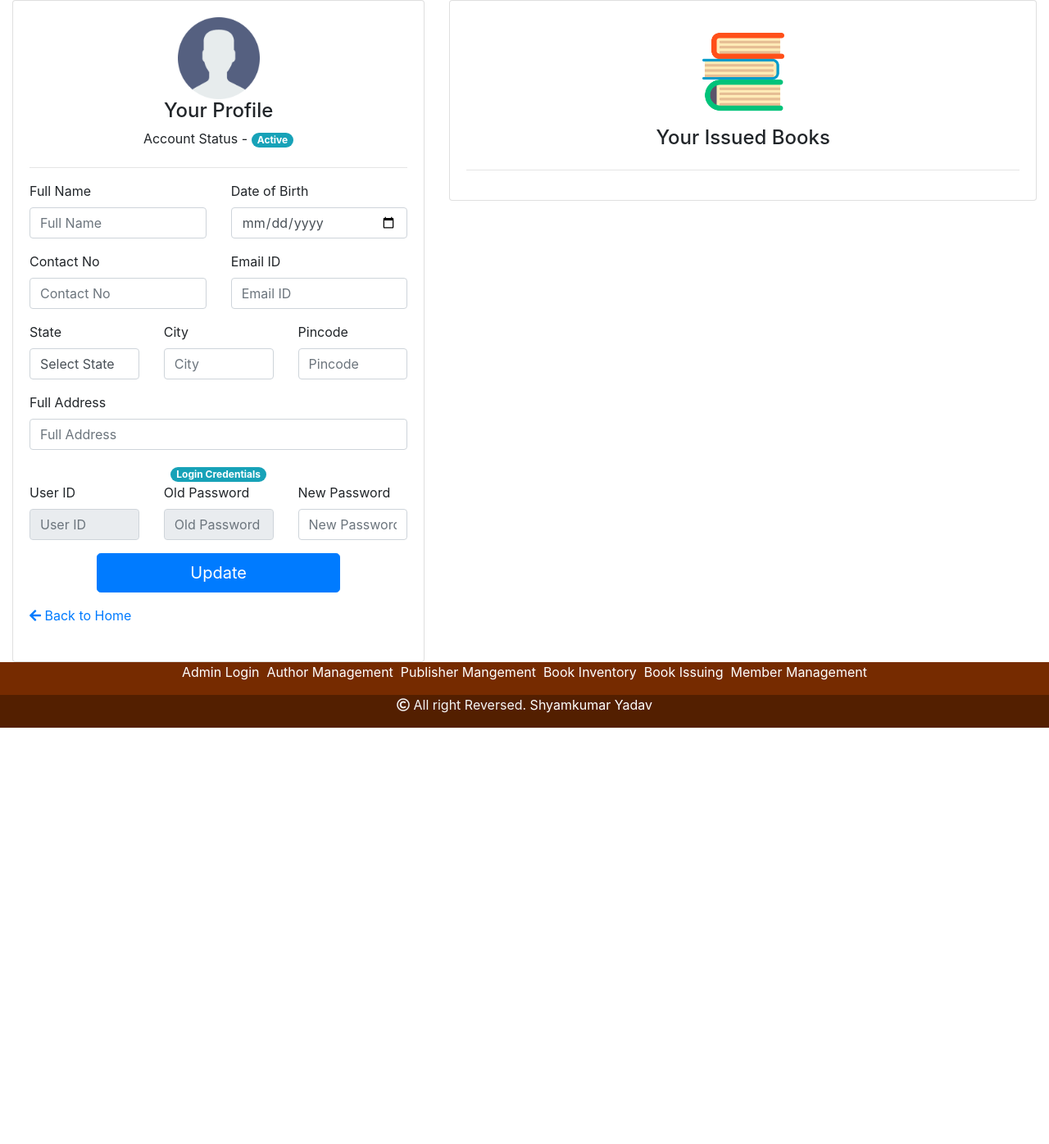
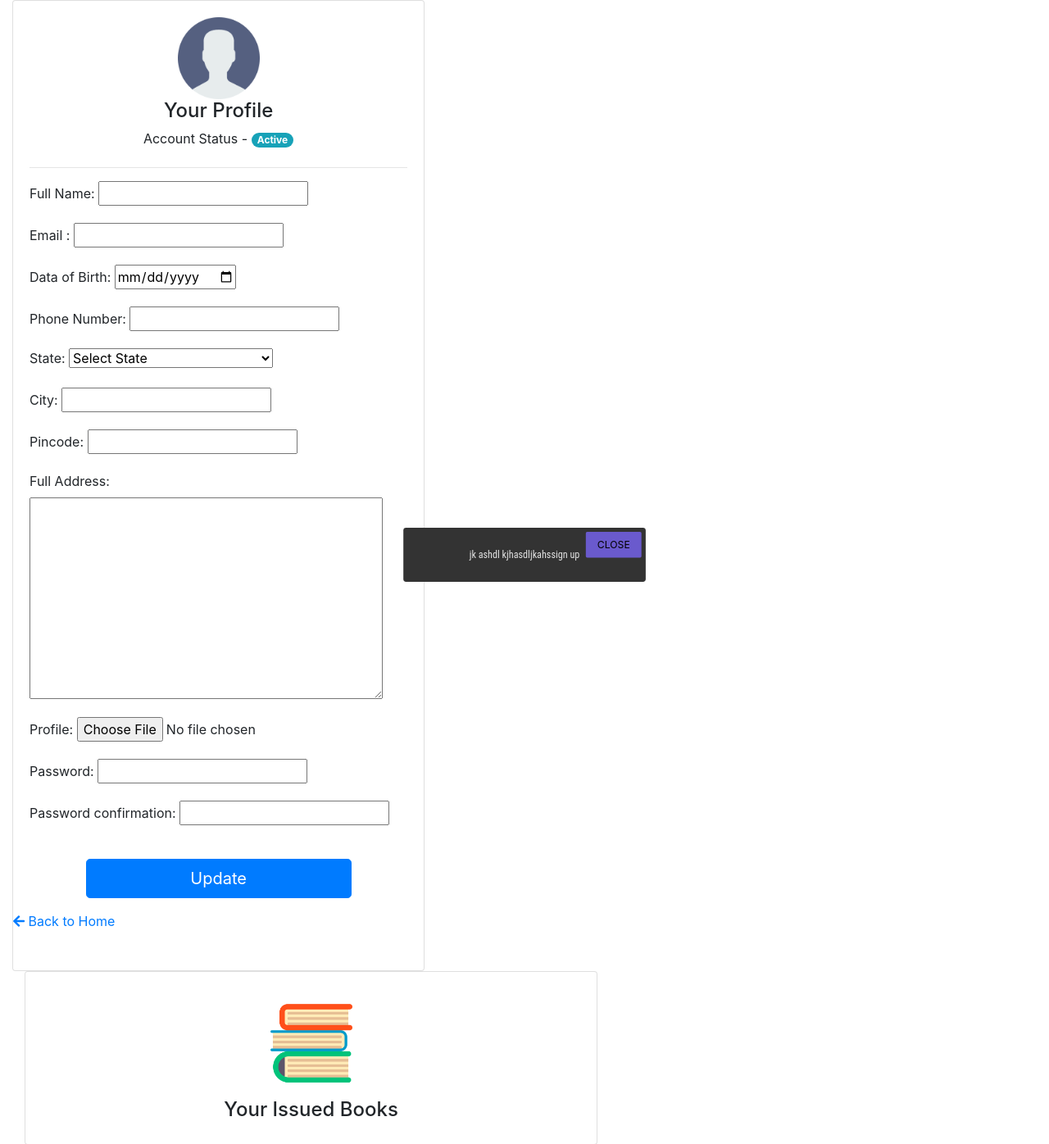
Before and after one commit to shyamkumaryadav/E_library, a Django app: page /signup/ in a window 1280 px wide. Shown: the part 58-1454 px from the top of the page at 82% size. Before the commit the page ends 946 px from the top, so only its background shows below. Run offline with Django 3.2, Linux system fonts and the light colour scheme; some libraries are stand-ins or nearby versions.

Commit message:
i am happy

```diff
--- a/src/e_library/urls.py
+++ b/src/e_library/urls.py
@@ -5,7 +5,7 @@ from django.conf.urls.static import static
 
 
 urlpatterns = [
-	path('', include('system.urls'), name='masterji'),
+	path('', include('system.urls')),
     path('admin/', admin.site.urls),
 ]
 
--- a/src/system/forms.py
+++ b/src/system/forms.py
@@ -1,24 +1,115 @@
 from django import forms
-from .models import Member, City, State, Test
+from django.contrib.auth.forms import ReadOnlyPasswordHashField
+from django.contrib.auth import password_validation as pv
+from django.core.exceptions import ValidationError
+from .models import MyUser
 
-class MemberForm(forms.ModelForm):
+class DateInput(forms.DateInput):
+	input_type='date'
+
+def password_validation(value):
+	pv.validate_password(value)
+
+
+class UserCreationForm(forms.ModelForm):
+	"""A form for creating new users. Includes all the required
+	fields, plus a repeated password."""
+	password1 = forms.CharField(
+		label="Password",
+		strip=False,
+		# validators=[password_validation],
+		widget=forms.PasswordInput(attrs={'autocomplete': 'new-password'}),
+	)
+	password2 = forms.CharField(
+		label="Password confirmation",
+		validators=[password_validation],
+		widget=forms.PasswordInput(attrs={'autocomplete': 'new-password'}),
+		strip=False,
+	)
+
 	class Meta:
-		model = Member
-		exclude = ['status']
-		labels = {
-            'name': 'Writer',
-        }
+		model = MyUser
+		fields = ('full_name', 'email', 'date_of_birth','contactNo','state','city','pincode','full_address','profile')
 		widgets = {
-            'name': forms.TextInput(attrs={'id':'member_id_name','class':'id_name_member test'}),
-        }
+			'contactNo': forms.NumberInput(
+				attrs={'id':'member_id_name','class':'id_name_member test'}
+			),
+			'pincode': forms.NumberInput(
+				attrs={'id':'pincode_test','class':'d_name_member test'}
+			),
+			'date_of_birth': DateInput(
+				attrs={'id':'DateOfBirth','class':'id_name_member1 test1'}
+			),
+			'pull_address': forms.TextInput(
+				attrs={'id':'pull_addres','class':'id_name_member test'}
+			),
+		}
 		error_messages = {
-            'name': {
-                'max_length': "This writer's name is too long.",
+
+			'pincode': {
+				'invalid': 'Enter a valid Pincode',
+			},
+			'contactNo': {
+				'invalid': 'Enter a valid Contact Number.',
 			},
 		}
 
+	def clean_password2(self):
+		# Check that the two password entries match
+		password1 = self.cleaned_data.get("password1")
+		password2 = self.cleaned_data.get("password2")
+		if password1 and password2 and password1 != password2:
+			raise forms.ValidationError("Passwords don't match")
+		return password2
 
-class TestForm(forms.ModelForm):
+	def save(self, commit=True):
+		# Save the provided password in hashed format
+		user = super().save(commit=False)
+		user.set_password(self.cleaned_data["password1"])
+		if commit:
+			user.save()
+		return user
+
+	# def _post_clean(self):
+	# 	super()._post_clean()
+	# 	# Validate the password after self.instance is updated with form data
+	# 	# by super().
+	# 	password = self.cleaned_data.get('password2')
+	# 	if password:
+    #         try:
+    #             password_validation.validate_password(password, self.instance)
+    #         except ValidationError as error:
+    #             self.add_error('password2', error)
+
+
+
+
+class UserChangeForm(forms.ModelForm):
+	"""A form for updating users. Includes all the fields on
+	the user, but replaces the password field with admin's
+	password hash display field.
+	"""
+	password = ReadOnlyPasswordHashField()
+
 	class Meta:
-		model = Test
-		fields = '__all__'
+		model = MyUser
+		fields = ('email', 'password', 'date_of_birth', 'is_active', 'is_admin')
+
+	def clean_password(self):
+		# Regardless of what the user provides, return the initial value.
+		# This is done here, rather than on the field, because the
+		# field does not have access to the initial value
+		return self.initial["password"]
+
+
+# labels = {
+#     'name': 'Writer',
+# }
+# widgets = {
+#     'name': forms.TextInput(attrs={'id':'member_id_name','class':'id_name_member test'}),
+# }
+# error_messages = {
+#     'name': {
+#         'max_length': "This writer's name is too long.",
+# 	},
+# }
--- a/src/system/templates/system/master.html
+++ b/src/system/templates/system/master.html
@@ -27,6 +27,9 @@
 	<script type="text/javascript" src="{% static 'system/bootstrap/javascript/bootstrap.min.js'%}"></script>
 	<!-- end bootstrap -->
 
+	<!-- jquery -->
+	<script src="https://code.jquery.com/jquery-3.5.1.min.js"></script>
+
 
 	{% block head %}
 	{% endblock head %}
@@ -35,7 +38,6 @@
 
 </head>
 <body>
-	<div>
 	<nav class="navbar navbar-expand-lg navbar-light">
 		<a class="navbar-brand" href="{% url 'system:home' %}">
 			<img src="{% static 'system/images/imgs/books.png' %}" width="30" height="30">
@@ -77,6 +79,7 @@
 			</ul>
 		</div>
 	</nav>
+
 	<div class="row">
 		<div class="col-md-8">
 			{% if messages %}
--- a/src/system/templates/system/signup.html
+++ b/src/system/templates/system/signup.html
@@ -4,7 +4,114 @@
 {% block head %}
 <link rel="icon" href="{%static 'system/images/imgs/generaluser.png'%}" sizes="144x144" >
 <title>{{ title }}</title>
+<style>
+   #snackbar {
+      bottom: 32px;
+      left: 50%;
+      transform: translateX(-50%) scale(0.87);
+      transform-origin: center bottom;
+      padding: 5 16px;
+      border-radius: 4px;
+      min-width: 340px;
+      max-width: calc(100vw - 64px);
+      visibility: hidden; /* Hidden by default. Visible on click */
+      /* margin-left: -125px; Divide value of min-width by 2 */
+      background-color: #333; /* Black background color */
+      color: #fff; /* White text color */
+      text-align: center; /* Centered text */
+      position: fixed; /* Sit on top of the screen */
+      z-index: 9999; /* Add a z-index if needed */
+}
+#snackbar button{
+   display: inline-block;
+   height: 36px;
+   line-height: 34px;
+   margin: 0;
+   padding: 0 16px;
+   border: none;
+   background-color: rgb(106, 90, 205);
+   cursor: pointer;
+   outline: none;
+   box-shadow: none;
+   border-radius: 2px;
+   position: absolute;
+   font-size: 14px;
+   text-transform: uppercase;
+   user-select: none;
+   top: 6px;
+   right: 6px;
+   text-align: center;
+    align-items: flex-start;
+   transition: all 150ms cubic-bezier(0.4, 0.0, 0.2, 1);
+}
+#snackbar p{
+   color:rgba(255, 255, 255, 0.87);
+display:block;
+font-family:"Roboto Condensed";
+font-size:14px;
+height:48px;
+line-height:48px;
+margin-block-end:0px;
+margin-block-start:0px;
+margin-bottom:0px;
+margin-inline-end:0px;
+margin-inline-start:0px;
+margin-left:0px;
+margin-right:0px;
+margin-top:0px;
+padding-bottom:0px;
+padding-left:0px;
+padding-right:0px;
+padding-top:0px;
+margin-block-start: 1em;
+   margin-block-end: 1em;
+   margin-inline-start: 0px;
+   margin-inline-end: 0px;
+}
+   /* padding: 0;
+   margin: 0;
+   font-size: 14px;
+   line-height: 48px;
+   display: block;
+   margin-block-start: 1em;
+   margin-block-end: 1em;
+   margin-inline-start: 0px;
+   margin-inline-end: 0px;
+} */
+#snackbar button:hover {
+    background-color: hsl(248, 53%, 61%);
+}
 
+/* Show the snackbar when clicking on a button (class added with JavaScript) */
+#snackbar.show {
+  visibility: visible; /* Show the snackbar */
+  /* Add animation: Take 0.5 seconds to fade in and out the snackbar.
+  However, delay the fade out process for 2.5 seconds */
+  -webkit-animation: fadein 0.5s, fadeout 0.5s 2.5s;
+  animation: fadein 0.5s; /*, fadeout 0.5s 2.5s;*/
+}
+
+/* Animations to fade the snackbar in and out */
+@-webkit-keyframes fadein {
+  from {bottom: 0; opacity: 0;}
+  to {bottom: 32px; opacity: 1;}
+}
+
+@keyframes fadein {
+  from {bottom: 0; opacity: 0;}
+  to {bottom: 32px; opacity: 1;}
+}
+
+@-webkit-keyframes fadeout {
+  from {bottom: 32px; opacity: 1;}
+  to {bottom: 0; opacity: 0;}
+}
+
+@keyframes fadeout {
+  from {bottom: 32px; opacity: 1;}
+  to {bottom: 0; opacity: 0;}
+}
+</style>
 {% endblock head %}
 
 
@@ -35,8 +142,12 @@
                      <hr>
                   </div>
                </div>
-               <form method="POST" action="#">{% csrf_token %}
-                  <div class="row">
+               <form method="POST">
+                  {% csrf_token %}
+
+
+                  {{ form.as_p }}
+                  <!-- <div class="row">
                      <div class="col-md-6">
                         <label>Full Name</label>
                         <div class="form-group">
@@ -147,7 +258,8 @@
                         <div class="form-group">
                            <input type="text" class="form-control" ID="TextBox10" placeholder="New Password">
                         </div>
-                     </div>
+                     </div> -->
+                     <!-- Form is End sorry for that -->
                   </div>
                   <div class="row">
                      <div class="col-8 mx-auto">
@@ -187,7 +299,7 @@
                </div>
                <div class="row">
                   <div class="col">
-                     <hr>
+
                   </div>
                </div>
                <div class="row">
@@ -200,4 +312,47 @@
       </div>
    </div>
 </div>
+
+
+
+{% if title %}
+<!--
+bg-primary
+bg-secondary
+bg-success
+bg-danger
+bg-warning
+bg-info
+bg-light
+bg-dark
+ -->
+<div id="snackbar" class="show">
+   <p>jk ashdl kjhasdljkahs{{ title }}</p>
+   <button>Close</button>
+</div>
+<script>
+   $(document).ready(function(){
+      var $form = $('form');
+      $form.submit(function(e){
+         event.preventDefault();
+         var $formData = $(this).serialize();
+         console.log($formData);
+      });
+
+
+
+
+
+      $('#snackbar button').on('click',function(){$('#snackbar').fadeOut(2000).remove()});
+
+
+      // setTimeout(function()
+      // {
+      //    // jQuery("#snackbar").fadeOut('slow');//.remove();
+      //    $('#snackbar').remove();
+
+      // }, 3000);
+   });
+</script>
+{% endif %}
 {% endblock main %}
--- a/src/system/urls.py
+++ b/src/system/urls.py
@@ -1,4 +1,5 @@
 from django.urls import path
+from django.contrib.auth import views as auth_views
 from . import views
 
 app_name = 'system'
@@ -7,7 +8,7 @@ urlpatterns = [
 	path('about/', views.about, name='about'),
     path('terms/', views.terms, name='terms'),
     path('view_books/', views.viewbooks, name='viewbooks'),
-    path('user_login/', views.userlogin, name='userlogin'),
+    path('user_login/', auth_views.LoginView.as_view(template_name='system/userlogin.html'), name='userlogin'),
     path('admin_login/', views.adminlogin, name='adminlogin'),
     path('signup/', views.signup, name='signup'),
     path('admin_author_management/', views.adminauthormanagement, name='adminauthormanagement'),
--- a/src/system/views.py
+++ b/src/system/views.py
@@ -1,5 +1,7 @@
-from django.shortcuts import render
-from django.http import Http404, HttpResponseNotFound
+from django.shortcuts import render, redirect
+from django.http import Http404, HttpResponseNotFound, HttpResponseRedirect
+from django.urls import reverse
+from .forms import UserCreationForm
 
 def home(request):
 	template_name = 'system/home.html'
@@ -49,8 +51,13 @@ def adminlogin(request):
 
 def signup(request):
 	template_name = 'system/signup.html'
+	form = UserCreationForm(request.POST or None)
+	if form.is_valid():
+		form.save()
+		return redirect('system:user_login')
 	context = {
-		'title' : 'sign up'
+		'title' : 'sign up',
+		'form' : form
 	}
 	return render(request, template_name, context)
 
```
Also changed, not shown: src/e_library/asgi.py (+0 -9 lines), src/e_library/settings.py (+5 -48 lines), src/e_library/wsgi.py (+0 -9 lines), src/system/admin.py (+35 -3 lines), src/system/models.py (+189 -6 lines), src/media/Book_Img/offline.png (deleted), src/media/Member_Img/Screenshot_from_2020-05-02_01-11-10.png (deleted), src/media/default_user.jpg (deleted), src/test.jpg (added), 1 other file. Lines whose indentation alone changed are shown as unchanged.
